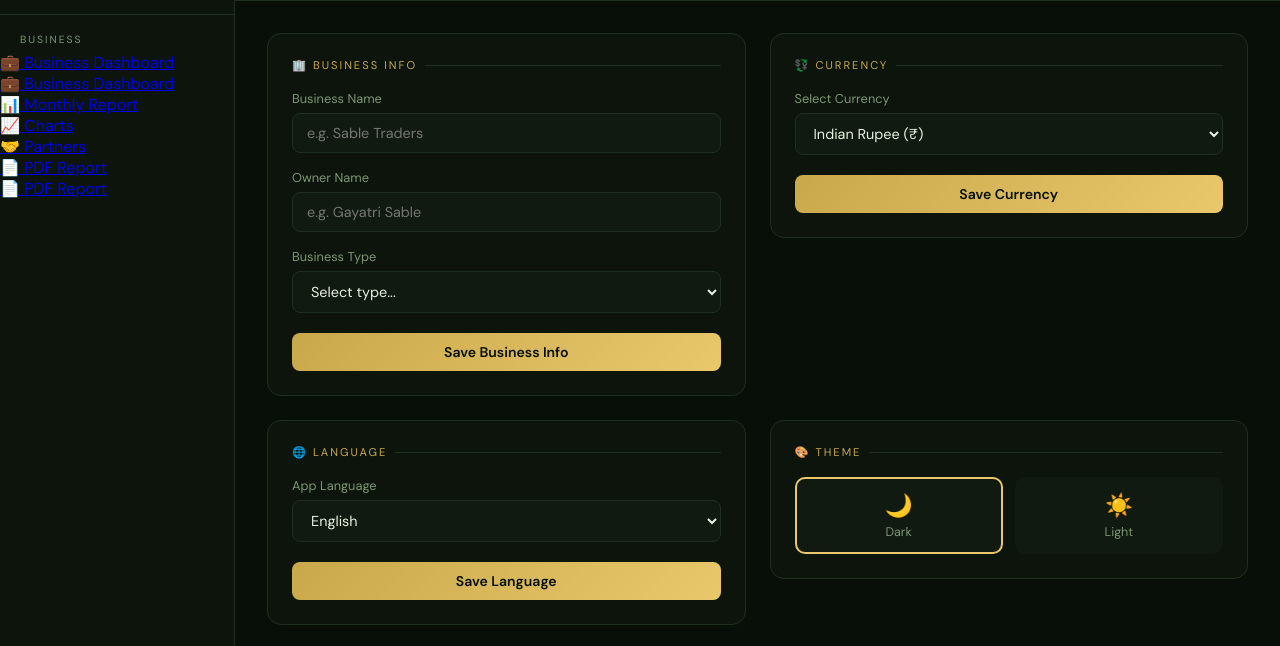
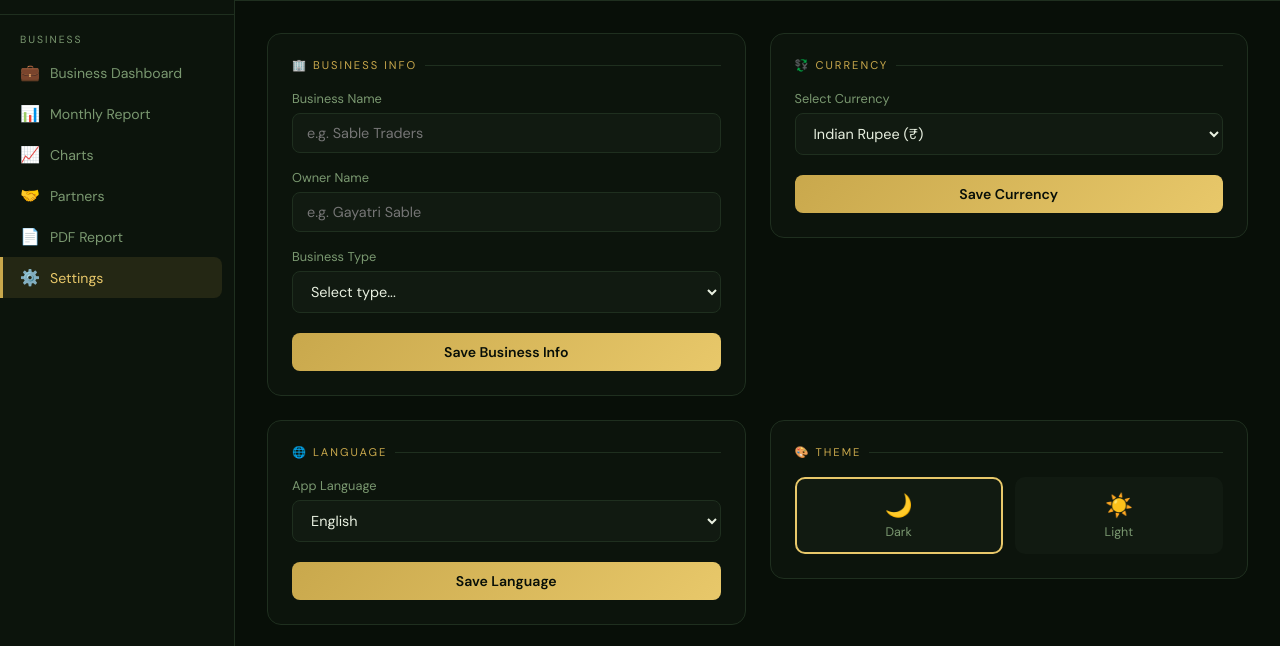
Before and after one commit to sablegayatri349-cmd/budget-tracker, a plain HTML site: page public/business-setting.html in a window 1280 px wide. Shown: the part 74-720 px from the top of the page. Drawn offline with nearby package versions, Linux system fonts and the light colour scheme.

Commit message:
fix business-settings sidebar and links

```diff
--- a/public/business-setting.html
+++ b/public/business-setting.html
@@ -1,6 +1,9 @@
 <!DOCTYPE html>
 <html lang="en">
 <head>
+  <script src="theme.js"></script>
+<script src="translations.js"></script>
+<script src="language.js"></script>
   <meta charset="UTF-8" />
   <meta name="viewport" content="width=device-width, initial-scale=1.0"/>
   <title>Business Settings — BudgetTracker</title>
@@ -509,14 +512,12 @@
   </div>
 
   <div class="sidebar-section-label">Business</div>
- <a href="business.html"         class="nav-link"><span class="icon">💼</span> Business Dashboard</a>
-  <a href="business.html"          class="nav-link"><span class="icon">💼</span> Business Dashboard</a>
-    <a href="business-report.html"   class="nav-link active"><span class="icon">📊</span> Monthly Report </a>
-    <a href="business-chart.html"    class="nav-link"><span class="icon">📈</span> Charts</a>
-    <a href="business-partners.html" class="nav-link"><span class="icon">🤝</span> Partners</a>
-    <a href="business-pdf.html" class="nav-link"><span class="icon">📄</span> PDF Report</a>
-  </nav>
-  <a href="business-report.html" class="nav-link"><span class="icon">📄</span> PDF Report</a>
+ <a href="business.html"          class="sidebar-link"><span class="ico">💼</span> Business Dashboard</a>
+<a href="business-report.html"   class="sidebar-link"><span class="ico">📊</span> Monthly Report</a>
+<a href="business-chart.html"    class="sidebar-link"><span class="ico">📈</span> Charts</a>
+<a href="business-partners.html" class="sidebar-link"><span class="ico">🤝</span> Partners</a>
+<a href="business-pdf.html"      class="sidebar-link"><span class="ico">📄</span> PDF Report</a>
+<a href="business-settings.html" class="sidebar-link active"><span class="ico">⚙️</span> Settings</a>
 </aside>
 
 <!-- ═══════════════ MAIN ═══════════════ -->
```
